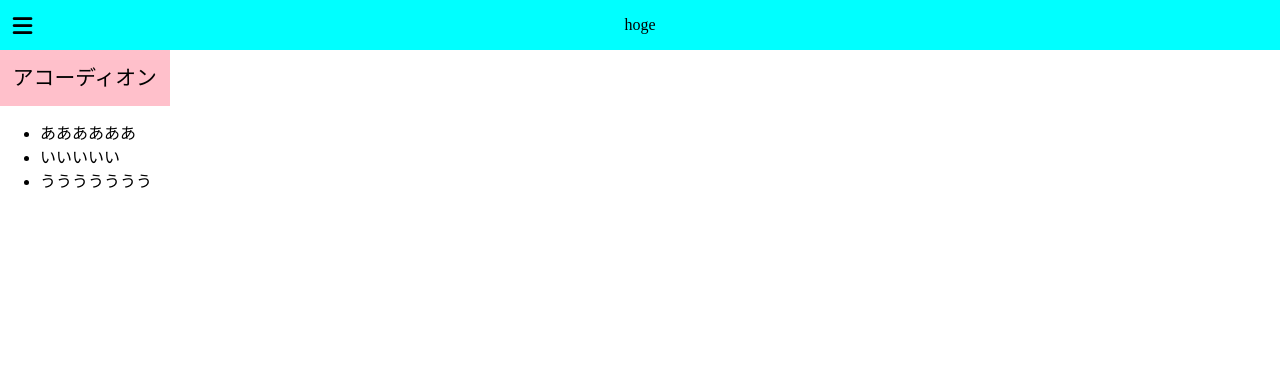
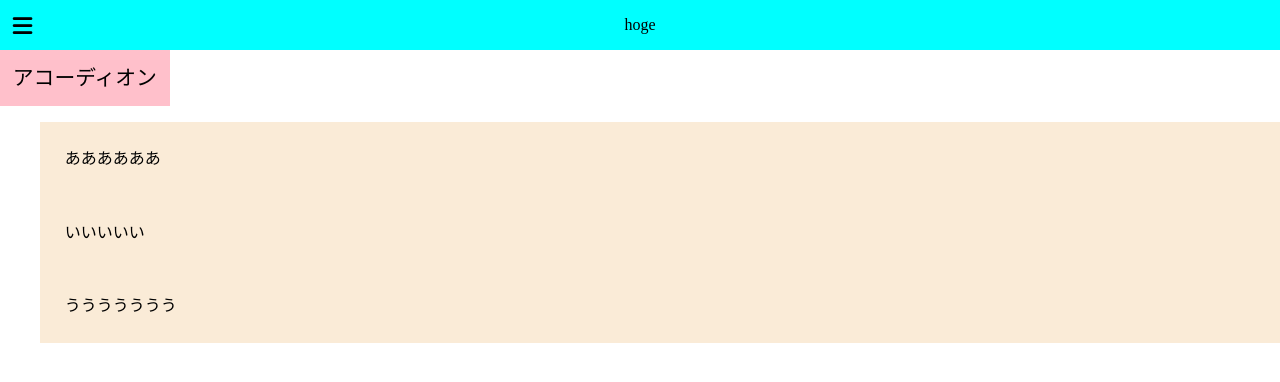
Before and after one commit to ootakakazuki/js_3w, a plain HTML site: page index.html in a window 1280 px wide. Both pictures are taken after a click on the button "アコーディオン". Drawn offline with Linux system fonts and the light colour scheme.

Commit message:
add:acordion menu com

```diff
--- a/css/style.css
+++ b/css/style.css
@@ -85,11 +85,35 @@ header{
     position: relative;
 }
 
-ボタン押すと
-ul.acord{
-    visibility:hidden
+
+main ul li{
+    list-style: none;
+    padding: 2%;
+    background-color: antiquewhite;
+    transition:
+        line-height .3s ease-out,
+        opacity      .1s linear,
+        visibility .1s linear ;
 }
 
-ul.vis-acd-li.acord{
+/*ボタン押すと*/
+ul.acord > li{
+    visibility:hidden;
+    opacity: 0;
+    transition:
+        line-height .2s ease-out,
+        opacity     .5s linear .1s,
+        visibility  .5s linear .1s;
+}
+
+
+ul.vis-acd-li.acord > li{
     visibility:visible;
+    opacity: 1;
+      /* 開くアニメーション */
+    transition:
+        line-height .3s ease-out,
+        opacity     .5s linear .1s,
+        visibility  .5s linear .1s;
+
 }
```
